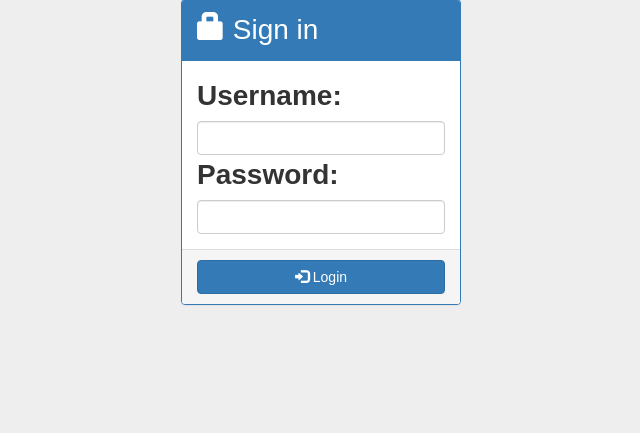
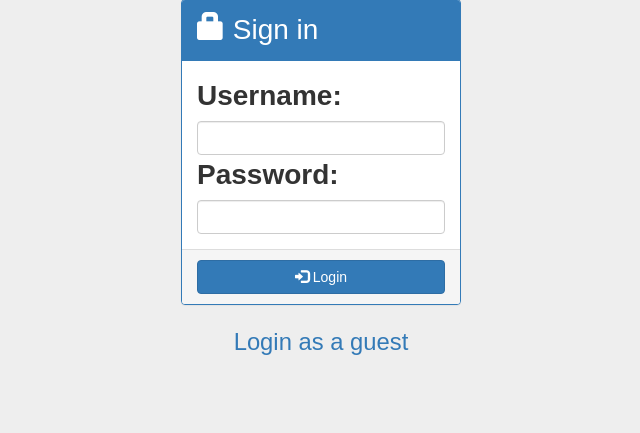
Before and after one commit to jshaffer5/NewsFilter_Docker, a CodeIgniter app: page /database/login in a window 1280 px wide. Shown: the part 111-544 px from the top of the page, without its empty margins (319-959 px from the left). Run offline with CodeIgniter, Linux system fonts and the light colour scheme.

Commit message:
added option to login as a guest on login.php

```diff
--- a/application/views/login.php
+++ b/application/views/login.php
@@ -42,7 +42,13 @@ session_destroy();
 			</div>
 
 		</div>
+
 	</div>
+
+	<div class="col-md-4 col-md-offset-4 small" id="skip-login">
+			<p class="text-center"> <a href="/">Login as a guest<a> </p>
+	</div>
+
 </div>
 <!-- PRODUCTION USE STABLE VUE.JS RELEASE -->
 <script src="https://cdn.jsdelivr.net/npm/vue@2.6.8/dist/vue.js"></script>
```
